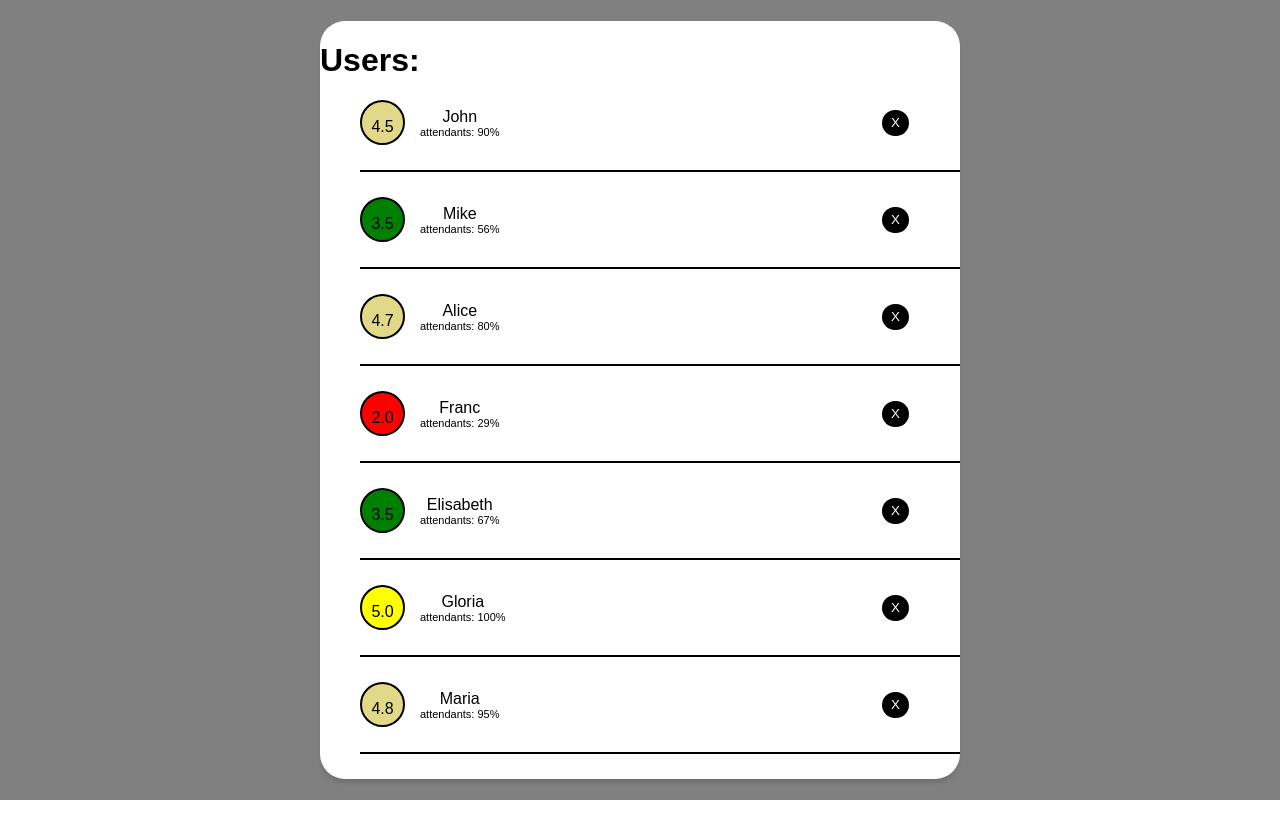
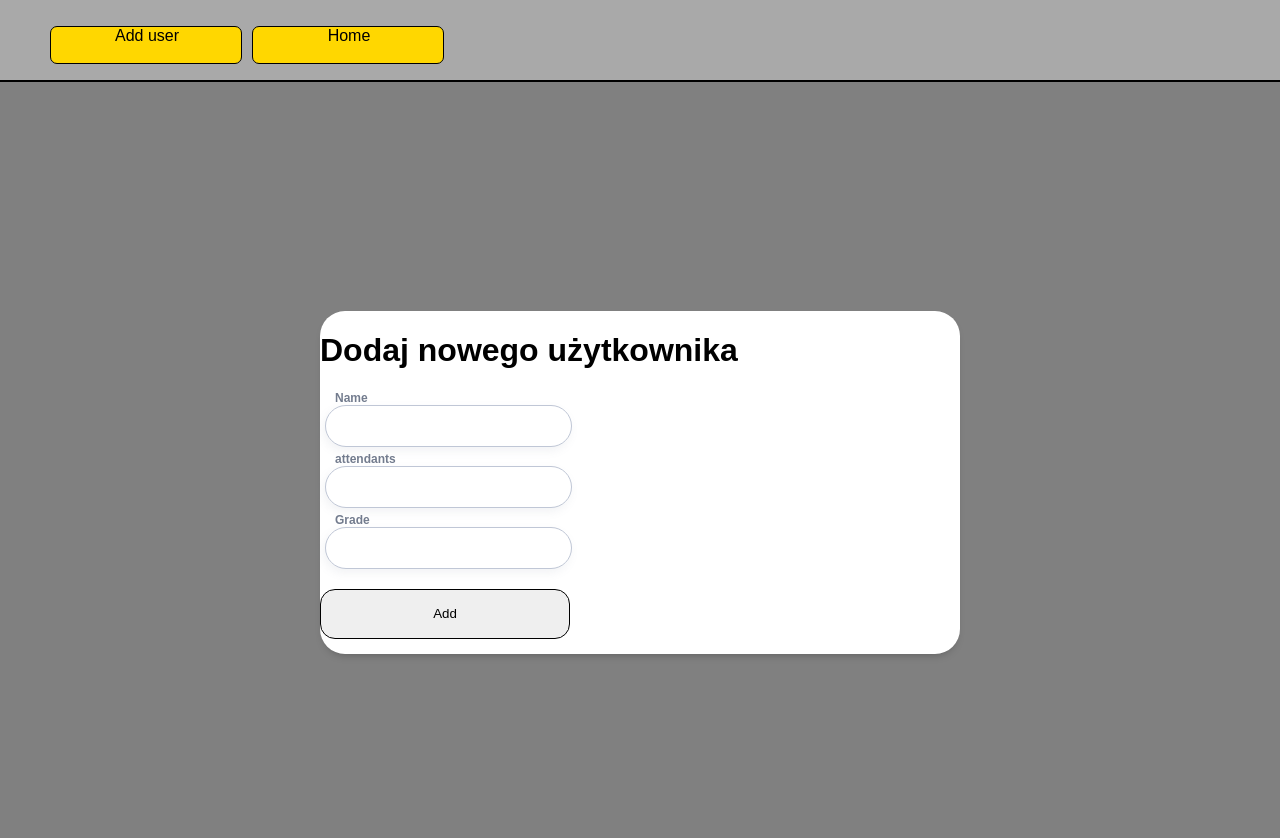
Before and after one commit to S-Kaluza/UserList-react, a React (Create React App) app: page /addUser in a window 1280 px wide. Shown: the top 838 px of the page. Before the commit the page ends 800 px from the top, so only its background shows below. Built offline with nearby package versions, Linux system fonts and the light colour scheme.

Commit message:
inputs added

```diff
--- a/package.json
+++ b/package.json
@@ -10,6 +10,7 @@
     "lint-staged": "^13.0.3",
     "react": "^18.2.0",
     "react-dom": "^18.2.0",
+    "react-router-dom": "^6.3.0",
     "react-scripts": "5.0.1",
     "sass": "^1.54.6",
     "style-components": "^0.1.0",
@@ -47,7 +48,8 @@
         "error",
         {
           "singlequote": true,
-          "printWidth": 150
+          "printWidth": 150,
+          "endOfLine": "auto"
         }
       ]
     },
--- /dev/null
+++ b/src/Components/atoms/AddButton/AddButton.js
@@ -0,0 +1,17 @@
+import styled from 'styled-components';
+
+const StyledButton = styled.button`
+  height: 50px;
+  width: 250px;
+  margin: 15px 0 15px 0;
+  border-radius: 15px;
+  border: 1px solid black;
+  &:hover {
+    background-color: white;
+    cursor: pointer;
+  }
+`;
+
+const AddButton = (props) => <StyledButton {...props}>Add</StyledButton>;
+
+export default AddButton;
--- a/src/Components/atoms/Button/Button.js
+++ b/src/Components/atoms/DeleteButton/DeleteButton.js
@@ -2,9 +2,8 @@ import styled from 'styled-components';
 
 const StyledButton = styled.button`
   display: initial;
-  position: absolute;
+  position: static;
   color: white;
-  right: 29%;
   width: 2em;
   height: 2em;
   background-color: black;
@@ -14,6 +13,6 @@ const StyledButton = styled.button`
   float: right;
 `;
 
-const Button = (props) => <StyledButton {...props}>X</StyledButton>;
+const DeleteButton = (props) => <StyledButton {...props}>X</StyledButton>;
 
-export default Button;
+export default DeleteButton;
--- /dev/null
+++ b/src/Components/atoms/Input/Input.js
@@ -0,0 +1,19 @@
+import styled from 'styled-components';
+import theme from 'Assets/styles/theme';
+
+const Input = styled.input`
+  padding: 10px 12px;
+  border: 1px solid ${theme.colors.darkPurple};
+  box-sizing: border-box;
+  box-shadow: -2px 4px 10px rgba(115, 124, 142, 0.09);
+  border-radius: ${({ isTextArea }) => (isTextArea ? '15px' : '25px')};
+  font-size: ${({ theme }) => theme.fontSize.l};
+  resize: none;
+
+  &focus {
+    outline: none;
+    box-shadow: -2px 4px 10px rgba(115, 124, 142, 0.03);
+  }
+`;
+
+export default Input;
--- /dev/null
+++ b/src/Components/atoms/Label/Label.js
@@ -0,0 +1,10 @@
+import styled from 'styled-components';
+
+export const Label = styled.label`
+  font-family: Montserrat, sans-serif;
+  font-weight: bold;
+  font-size: 12px;
+  color: ${({ theme }) => theme.colors.darkGrey};
+`;
+
+export default Label;
--- /dev/null
+++ b/src/Components/molecules/Form/Form.js
@@ -0,0 +1,28 @@
+import AddButton from 'Components/atoms/AddButton/AddButton';
+import FormField from '../FormField/FormField';
+import styled from 'styled-components';
+
+const Wrapper = styled.div`
+  position: relative;
+  background-color: white;
+  width: 50%;
+  min-height: 100vh
+  padding: 20px;
+  padding-left: 0px;
+  border-radius: 25px;
+  box-shadow: 0 5px 10px -5px rgba(0, 0, 0, 0.3);
+`;
+
+const Form = ({ handleAddUser, formValues, handleInputChange }) => {
+  return (
+    <Wrapper as="form" onSubmit={handleAddUser}>
+      <h1>Dodaj nowego użytkownika</h1>
+      <FormField label="Name" id="name" name="name" value={formValues.name} onChange={handleInputChange} />
+      <FormField label="attendants" id="attendants" name="attendants" value={formValues.attendants} onChange={handleInputChange} />
+      <FormField label="Grade" id="grade" name="grade" value={formValues.grade} onChange={handleInputChange} />
+      <AddButton type="submit" />
+    </Wrapper>
+  );
+};
+
+export default Form;
--- /dev/null
+++ b/src/Components/molecules/FormField/FormField.js
@@ -0,0 +1,34 @@
+import React from 'react';
+import styled from 'styled-components';
+import PropTypes from 'prop-types';
+import Label from 'Components/atoms/Label/Label';
+import Input from 'Components/atoms/Input/Input';
+
+const Wrapper = styled.div`
+  display: flex;
+  flex-direction: column;
+  align-items: flex-start;
+  margin: 5px;
+
+  ${Label} {
+    margin-left: 10px;
+  }
+`;
+
+const FormField = ({ label, name, id, type = 'text', onChange, value }) => {
+  return (
+    <Wrapper>
+      <Label htmlFor={id}>{label}</Label>
+      <Input id={id} type={type} name={name} value={value} onChange={onChange} />
+    </Wrapper>
+  );
+};
+
+FormField.propTypes = {
+  label: PropTypes.string.isRequired,
+  name: PropTypes.string.isRequired,
+  id: PropTypes.string.isRequired,
+  type: PropTypes.string,
+};
+
+export default FormField;
--- /dev/null
+++ b/src/Components/molecules/UserList/UserList.js
@@ -0,0 +1,28 @@
+import styled from 'styled-components';
+import { UserListItem } from '../UserListItem/UserListItem';
+
+const Wrapper = styled.div`
+  position: static;
+  background-color: white;
+  width: 50%;
+  min-height: 100vh
+  padding: 20px;
+  padding-left: 0px;
+  border-radius: 25px;
+  box-shadow: 0 5px 10px -5px rgba(0, 0, 0, 0.3);
+`;
+
+const MyUserList = (props) => {
+  return (
+    <Wrapper>
+      <h1>{props.isLoading ? 'Loading...' : 'Users: '}</h1>
+      <ul>
+        {props.user.map((userData) => (
+          <UserListItem deleteUser={props.deleteUser} userData={userData} key={userData.id} />
+        ))}
+      </ul>
+    </Wrapper>
+  );
+};
+
+export default MyUserList;
--- a/src/Components/molecules/UserListItem/UserListItem.js
+++ b/src/Components/molecules/UserListItem/UserListItem.js
@@ -1,7 +1,7 @@
 import React from 'react';
 import propTypes from 'prop-types';
 import styled from 'styled-components';
-import Button from 'Components/atoms/Button/Button';
+import DeleteButton from 'Components/atoms/DeleteButton/DeleteButton';
 import theme from 'Assets/styles/theme';
 
 const Wrapper = styled.li`
@@ -29,8 +29,8 @@ const Descript = styled.div`
 `;
 
 const Grade = styled.div`
-  width: 45px;
-  height: 45px;
+  width: 5vw;
+  height: 5vw;
   text-align: center;
   border: 2px solid black;
   border-radius: 75%;
@@ -46,21 +46,22 @@ const Grade = styled.div`
 
 const GradeP = styled.p`
   display: block;
-  text-align: center;
 `;
 
 const DescriptPName = styled.p`
   margin-top: 0px;
   margin-bottom: 0px;
+  text-align: left;
+  width: 30vw;
 `;
 
 const DescriptPAttendants = styled.p`
   margin-top: 0px;
   margin-bottom: 0px;
+  text-align: left;
+  width: 30vw;
   font-size: ${theme.fontSize.s};
 `;
-
-const showId = (index) => alert('this student id is: ' + index);
 
 export function UserListItem(props) {
   return (
@@ -72,7 +73,7 @@ export function UserListItem(props) {
         <DescriptPName>{props.userData.name}</DescriptPName>
         <DescriptPAttendants>attendants: {props.userData.attendants}</DescriptPAttendants>
       </Descript>
-      <Button onClick={() => props.deleteUser(props.userData.id)} />
+      <DeleteButton onClick={() => props.deleteUser(props.userData.id)} />
     </Wrapper>
   );
 }
--- a/src/Views/App.js
+++ /dev/null
@@ -1,77 +0,0 @@
-import 'Views/App.css';
-import { myData } from 'data/data';
-import 'Components/molecules/UserListItem/UserListItem';
-import { UserListItem } from 'Components/molecules/UserListItem/UserListItem';
-import styled, { ThemeProvider } from 'styled-components';
-import GlobalStyle from 'Assets/styles/globalStyles';
-import theme from 'Assets/styles/theme';
-import React, { useState, useEffect } from 'react';
-
-const Container = styled.div`
-  background-color: gray;
-  display: flex;
-  justify-content: center;
-  align-items: center;
-  min-with: 100vw;
-  width: 100%;
-  min-height: 100vh;
-  height: 100%;
-`;
-
-const Wrapper = styled.div`
-  background-color: white;
-  width: 50%;
-  min-height: 100%
-  padding: 20px;
-  padding-left: 0px;
-  border-radius: 25px;
-  box-shadow: 0 5px 10px -5px rgba(0, 0, 0, 0.3);
-`;
-
-const mockApi = (success) => {
-  return new Promise((resolve, reject) => {
-    setTimeout(() => {
-      if (myData) {
-        resolve([...myData]);
-      } else {
-        reject({ message: 'Error' });
-      }
-    }, 2000);
-  });
-};
-
-const UserList = () => {
-  let [user, setUser] = useState([]);
-  let [isLoading, setLoadingState] = useState(true);
-
-  useEffect(() => {
-    mockApi()
-      .then((data) => {
-        setLoadingState(false);
-        setUser(data);
-      })
-      .catch((err) => console.log(err));
-  }, []);
-
-  const deleteUser = (userId) => {
-    const filteredUsers = user.filter((data) => data.id != userId);
-    setUser(filteredUsers);
-  };
-  return (
-    <ThemeProvider theme={theme}>
-      <GlobalStyle />
-      <Container>
-        <Wrapper>
-          <h1>{isLoading ? 'Loading...' : 'Users: '}</h1>
-          <ul>
-            {user.map((userData) => (
-              <UserListItem deleteUser={deleteUser} userData={userData} key={userData.id} />
-            ))}
-          </ul>
-        </Wrapper>
-      </Container>
-    </ThemeProvider>
-  );
-};
-
-export default UserList;
--- /dev/null
+++ b/src/Views/Root.js
@@ -0,0 +1,166 @@
+import 'Views/App.css';
+import { myData } from 'data/data';
+import 'Components/molecules/UserListItem/UserListItem';
+import { UserListItem } from 'Components/molecules/UserListItem/UserListItem';
+import styled, { ThemeProvider } from 'styled-components';
+import GlobalStyle from 'Assets/styles/globalStyles';
+import theme from 'Assets/styles/theme';
+import React, { useState, useEffect } from 'react';
+import FormField from 'Components/molecules/FormField/FormField';
+import AddButton from 'Components/atoms/AddButton/AddButton';
+import { Button } from 'style-components';
+import MyUserList from 'Components/molecules/UserList/UserList';
+import Form from 'Components/molecules/Form/Form';
+import { BrowserRouter as Router, Link, Route, Routes } from 'react-router-dom';
+
+const Container = styled.div`
+  background-color: gray;
+  display: flex;
+  justify-content: center;
+  align-items: center;
+  min-with: 100vw;
+  width: 100%;
+  min-height: 100vh;
+`;
+
+const Wrapper = styled.div`
+  position: relative;
+  background-color: white;
+  width: 50%;
+  min-height: 100vh
+  padding: 20px;
+  padding-left: 0px;
+  border-radius: 25px;
+  box-shadow: 0 5px 10px -5px rgba(0, 0, 0, 0.3);
+`;
+
+const StyledListElement = styled.li`
+  display: inline-block;
+  position: sticky;
+  left: 10px;
+  background-color: gold;
+  margin-top: 10px;
+  margin-left: 10px;
+  border-radius: 7px;
+  border: 1px solid black;
+  text-align: center;
+  width: 15vw;
+  height: 3vw;
+`;
+
+const StyledNavbar = styled.div`
+  background-color: darkgray;
+  position: sticky;
+  display: flex;
+  top: 0;
+  min-height: 100%;
+  width: 100%;
+  border-bottom: 2px solid black;
+`;
+
+const StyledLink = styled(Link)`
+  color: black;
+  text-decoration: none;
+  display: block;
+  width: 15vw;
+  height: 3vw;
+`;
+
+const mockApi = (success) => {
+  return new Promise((resolve, reject) => {
+    setTimeout(() => {
+      if (myData) {
+        resolve([...myData]);
+      } else {
+        reject({ message: 'Error' });
+      }
+    }, 2000);
+  });
+};
+
+const UserList = () => {
+  const [user, setUser] = useState([]);
+  const [isLoading, setLoadingState] = useState(true);
+  const [formValues, setFormValues] = useState({
+    name: '',
+    attendants: '',
+    grade: '',
+  });
+
+  useEffect(() => {
+    mockApi()
+      .then((data) => {
+        setLoadingState(false);
+        setUser(data);
+      })
+      .catch((err) => console.log(err));
+  }, []);
+
+  const deleteUser = (userId) => {
+    const filteredUsers = user.filter((data) => data.id != userId);
+    setUser(filteredUsers);
+  };
+
+  const addUser = (name, grade, attendants) => {
+    let temp = user.map((data) => data);
+    let id = user[user.length - 1].id + 1;
+    temp.push({ name: name, grade: grade, attendants: attendants, id: id });
+    setUser(temp);
+  };
+
+  const handleAddUser = (e) => {
+    e.preventDefault();
+    const newUser = {
+      name: formValues.name,
+      attendants: formValues.attendants,
+      grade: formValues.grade,
+      id: user[user.length - 1].id + 1,
+    };
+
+    setFormValues({
+      name: '',
+      attendants: '',
+      grade: '',
+    });
+
+    setUser([...user, newUser]);
+  };
+
+  const handleInputChange = (e) => {
+    setFormValues({
+      ...formValues,
+      [e.target.name]: e.target.value,
+    });
+  };
+  return (
+    <Router>
+      <ThemeProvider theme={theme}>
+        <GlobalStyle />
+        <StyledNavbar>
+          <ul>
+            <StyledListElement>
+              <StyledLink to={`/addUser`}>Add user</StyledLink>
+            </StyledListElement>
+            <StyledListElement>
+              <StyledLink to={`/`}>Home</StyledLink>
+            </StyledListElement>
+          </ul>
+        </StyledNavbar>
+        <Container>
+          {/* <StyledNavbar>
+            <StyledLink to={`/addUser`} marginT="90px">
+              Add User
+            </StyledLink>
+            <StyledLink to={`/`}>Home</StyledLink>
+          </StyledNavbar> */}
+          <Routes>
+            <Route path="/addUser" element={<Form handleAddUser={handleAddUser} formValues={formValues} handleInputChange={handleInputChange} />} />
+            <Route path="/" element={<MyUserList user={user} deleteUser={deleteUser} isLoading={isLoading} />} />
+          </Routes>
+        </Container>
+      </ThemeProvider>
+    </Router>
+  );
+};
+
+export default UserList;
--- a/src/index.js
+++ b/src/index.js
@@ -1,7 +1,7 @@
 import React from 'react';
 import ReactDOM from 'react-dom/client';
 import 'index.css';
-import App from 'Views/App';
+import App from 'Views/Root';
 
 const root = ReactDOM.createRoot(document.getElementById('root'));
 root.render(
```
Also changed, not shown: 2 other files (tests, documents, lock files or other folders).
